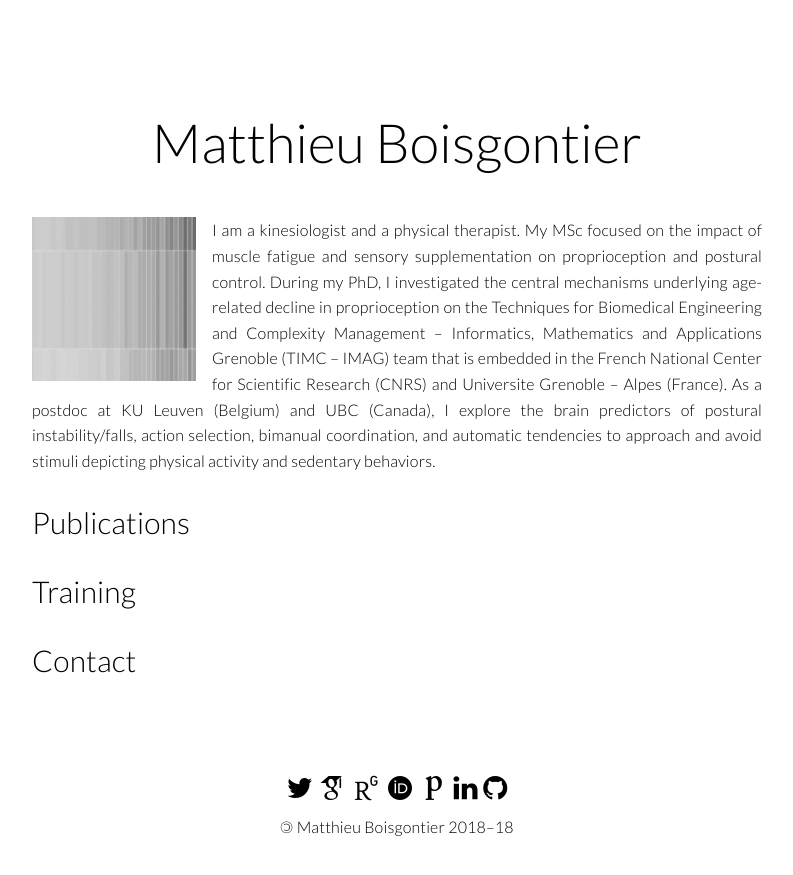
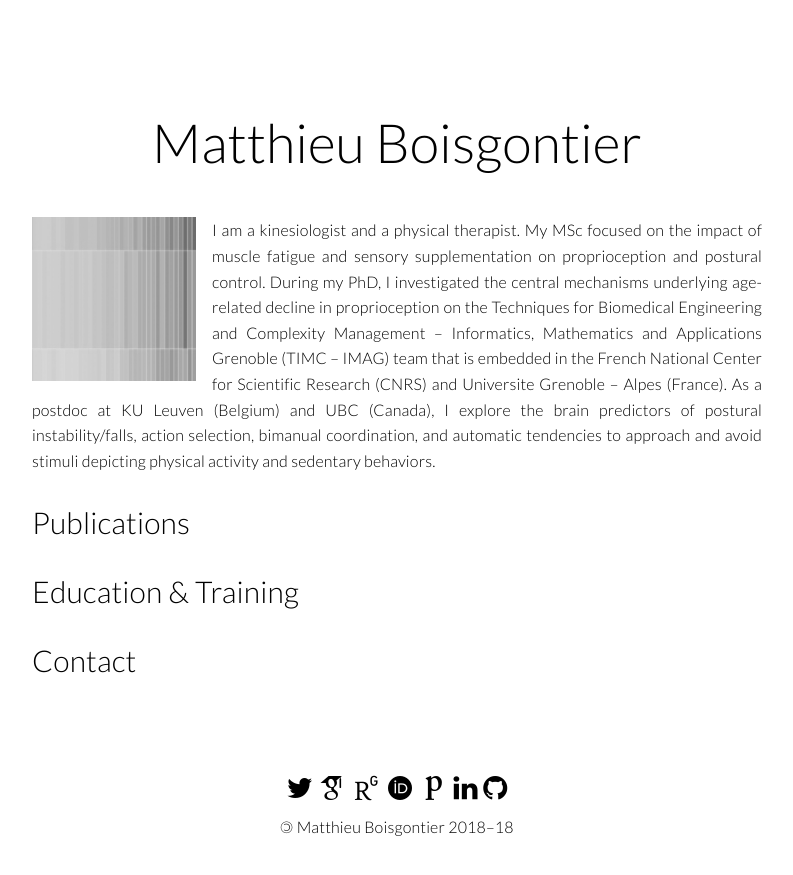
Before and after one commit to matthieuboisgontier/matthieuboisgontier.github.io, a Jekyll site: the page built from index.html, in a window 1280 px wide. Shown: the top 875 px of the page, without its empty margins (243-1036 px from the left). Built offline with Jekyll 4.4.1, drawn with Linux system fonts in a browser that asks for light colours; nearby versions of some CDN libraries; some web fonts are replaced; a script that is not in the unit is left out; comment, search, counter and statistics services are not loaded.

Commit message:
Update index.html

```diff
--- a/index.html
+++ b/index.html
@@ -20,7 +20,7 @@ layout: default
     {% include loop_publications.html %}
   </div>
   <h1 id="cv" name="cv">
-		<span class="menu">Training</span>
+		<span class="menu">Education & Training</span>
 	</h1>
   <div>
     {% include training.html %}
```
